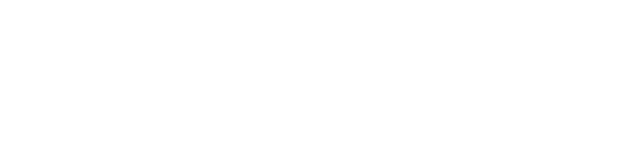
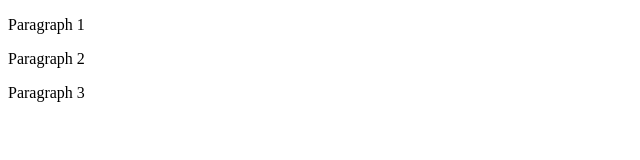
Before and after one commit to Guillou33/website-oops, a plain HTML site: page index.html in a window 1280 px wide. Shown: the whole page, without its empty margins (0-640 px from the left). Drawn offline with Linux system fonts and the light colour scheme.

Commit message:
add paragraphs

```diff
--- a/index.html
+++ b/index.html
@@ -4,5 +4,9 @@
     <meta charset="UTF-8" />
     <title>OOPS</title>
   </head>
-  <body></body>
+  <body>
+    <p>Paragraph 1</p>
+    <p>Paragraph 2</p>
+    <p>Paragraph 3</p>
+  </body>
 </html>
```
